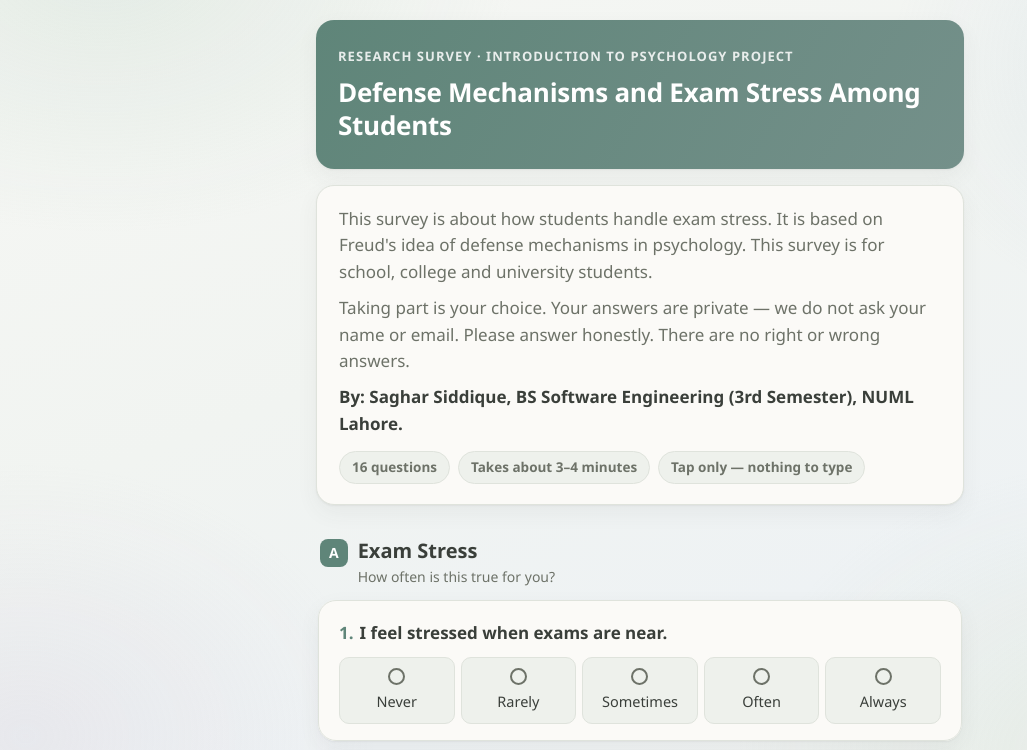
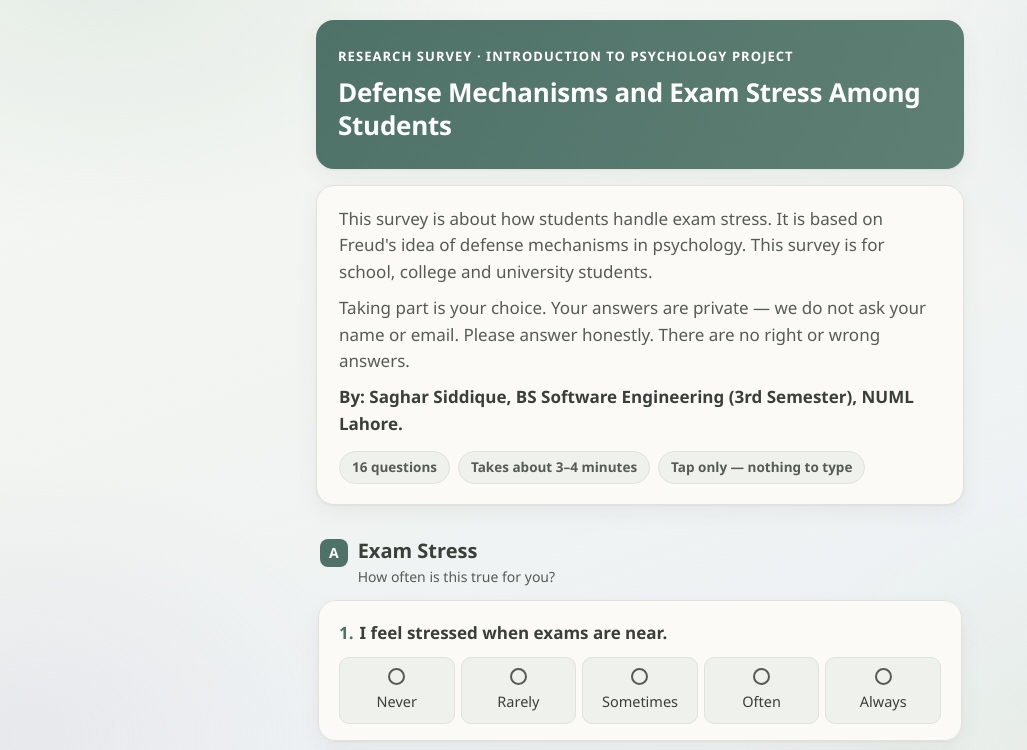
Before and after one commit to Saghar-Siddique/psychology-survey, a plain HTML site: page index.html in a window 1280 px wide. Shown: the top 750 px of the page, without its empty margins (0-1027 px from the left). Drawn offline with Linux system fonts and the light colour scheme.

Commit message:
Improve text readability: darker ink and accent for clear contrast everywhere

```diff
--- a/index.html
+++ b/index.html
@@ -12,9 +12,9 @@
     --surface:#fbfaf7;
     --surface-2:#eef1ec;
     --ink:#3a3f3a;
-    --ink-soft:#6d7268;
+    --ink-soft:#565b55;
     --line:#dfe3dc;
-    --accent:#5f8579;
+    --accent:#4f7268;
     --accent-ink:#ffffff;
     --accent-soft:#e9f0ec;
     --danger:#a8433a;
@@ -68,7 +68,7 @@
 
   /* Header */
   header.top{
-    background:linear-gradient(120deg, #5f8579 0%, #74908a 100%);
+    background:linear-gradient(120deg, #4f7268 0%, #5d7f74 100%);
     color:var(--accent-ink);
     border-radius:var(--radius);
     padding:26px 22px 22px;
@@ -87,7 +87,6 @@
     font-weight:600;
     letter-spacing:.08em;
     text-transform:uppercase;
-    opacity:.85;
   }
   .intro-card{
     background:var(--surface);
```
